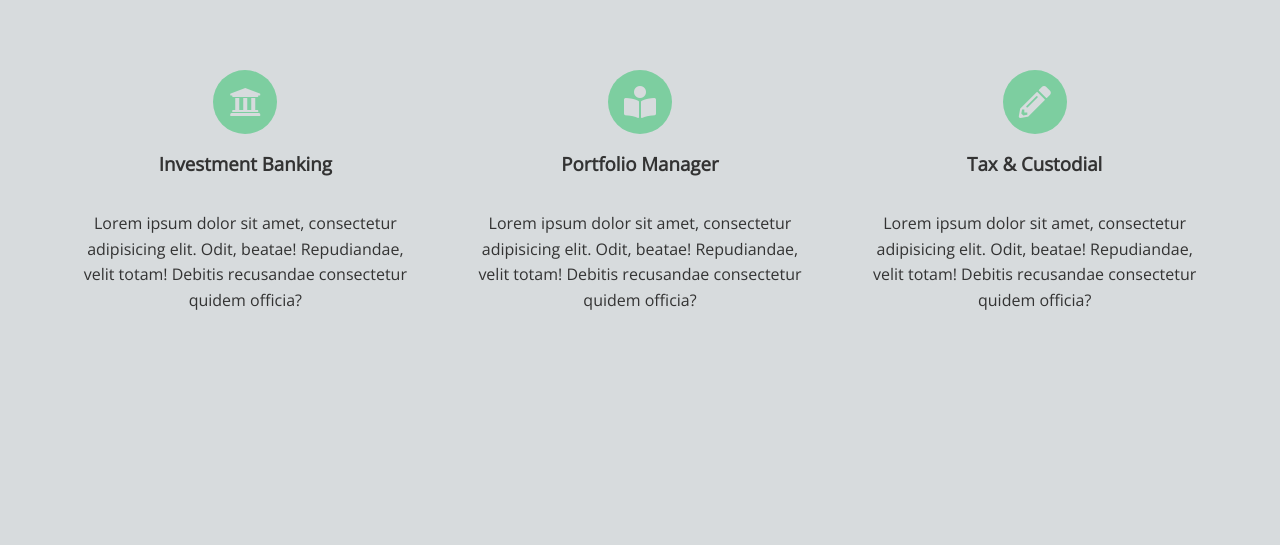
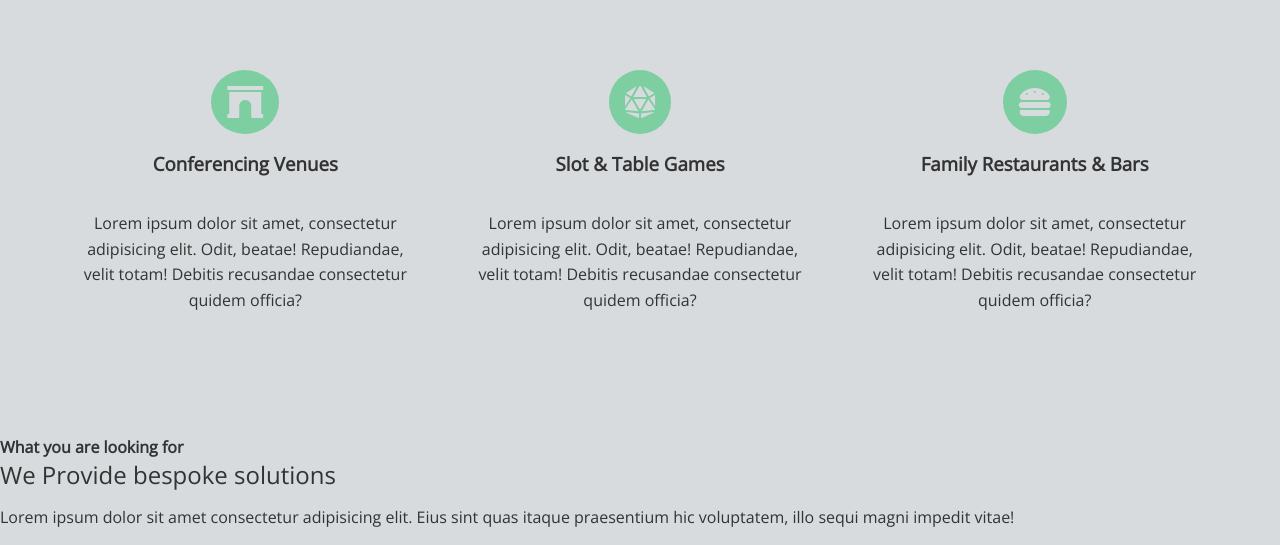
Before and after one commit to TrellixVulnTeam/chance_QR8I, a website: page index.html in a window 1280 px wide. Shown: the part 810-1355 px from the top of the page. Before the commit the page ends 1219 px from the top, so only its background shows below. Drawn offline with nearby package versions, Linux system fonts and the light colour scheme; a web font is replaced by a local one.

Commit message:
adding solutions section

```diff
--- a/index.html
+++ b/index.html
@@ -6,11 +6,13 @@
   <meta name="viewport" content="width=device-width, initial-scale=1.0" />
   <title>Chance</title>
   <link rel="shortcut icon" type="image/x-icon" href="/favicon.ico">
-  <link rel="stylesheet" href="https://use.fontawesome.com/releases/v5.15.1/css/all.css" integrity="sha384-vp86vTRFVJgpjF9jiIGPEEqYqlDwgyBgEF109VFjmqGmIY/Y4HV4d3Gp2irVfcrp" crossorigin="anonymous">
+  <link rel="stylesheet" href="https://use.fontawesome.com/releases/v5.15.1/css/all.css"
+    integrity="sha384-vp86vTRFVJgpjF9jiIGPEEqYqlDwgyBgEF109VFjmqGmIY/Y4HV4d3Gp2irVfcrp" crossorigin="anonymous">
   </link>
   <link rel="stylesheet" href="./dist/css/utility.css" />
   <link rel="stylesheet" href="./dist/css/main.css" />
 </head>
+
 <body id="home">
   <header class="hero">
     <div id="navbar" class="navbar">
@@ -21,15 +23,14 @@
               <a href="#home">Chance</a>
             </h2>
           </li>
-          </ul>
+        </ul>
         <a href="#home" title="Chance" class="navbar__logo"></a><img
-        src="https://www.freeiconspng.com/uploads/dice-png-25.png" id="logo" alt="Dice" /></a>
-
+          src="https://www.freeiconspng.com/uploads/dice-png-25.png" id="logo" alt="Dice" /></a>
       </div>
       <nav>
         <ul class="navbar__list">
           <li>
-              <a href="#home">Home</a>
+            <a href="#home">Home</a>
           </li>
           <li>
             <a href="#about">About</a>
@@ -53,47 +54,66 @@
     </div>
   </header>
 
-
-  <main  >
+  <main>
     <section id="about" class="icons bg-light">
       <div class="about__flex-items">
         <div>
-          <i class="fas fa-university fa-2x"></i>
+          <i class="fas fa-archway fa-2x"></i>
           <div>
             <h3>
-              Investment Banking
+              Conferencing Venues
             </h3>
-            <p>Lorem ipsum dolor sit amet, consectetur adipisicing elit. Odit, beatae! Repudiandae, velit totam! Debitis recusandae consectetur quidem officia?</p>
+            <p>Lorem ipsum dolor sit amet, consectetur adipisicing elit. Odit, beatae! Repudiandae, velit totam! Debitis
+              recusandae consectetur quidem officia?</p>
           </div>
         </div>
         <div>
-          <i class="fas fa-book-reader fa-2x"></i>
+          <i class="fas fa-dice-d20 fa-2x"></i>
           <div>
             <h3>
-              Portfolio Manager
+              Slot & Table Games
             </h3>
-            <p>Lorem ipsum dolor sit amet, consectetur adipisicing elit. Odit, beatae! Repudiandae, velit totam! Debitis recusandae consectetur quidem officia?</p>
+            <p>Lorem ipsum dolor sit amet, consectetur adipisicing elit. Odit, beatae! Repudiandae, velit totam! Debitis
+              recusandae consectetur quidem officia?</p>
           </div>
         </div>
         <div>
-          <i class="fas fa-pencil-alt fa-2x"></i>
+          <i class="fas fa-hamburger fa-2x"></i>
           <div>
             <h3>
-              Tax & Custodial
+              Family Restaurants & Bars
             </h3>
-            <p>Lorem ipsum dolor sit amet, consectetur adipisicing elit. Odit, beatae! Repudiandae, velit totam! Debitis recusandae consectetur quidem officia?</p>
+            <p>Lorem ipsum dolor sit amet, consectetur adipisicing elit. Odit, beatae! Repudiandae, velit totam! Debitis
+              recusandae consectetur quidem officia?</p>
           </div>
         </div>
       </div>
+    </section>
+    <section class="solutions flex-columns">
+      <div class="row">
+        <div class="column">
+          <div class="column-1">
+            <img src="" alt="">
+          </div>
+        </div>
+        <div class="column">
+          <div class="column-2">
+            <h4>What you are looking for</h4>
+            <h2>We Provide bespoke solutions</h2>
+            <p>Lorem ipsum dolor sit amet consectetur adipisicing elit. Eius sint quas itaque praesentium hic
+              voluptatem, illo sequi magni impedit vitae!</p>
+            <a href="" class="btn btn-primary">
+              <i class="fas fa-chevron"></i>Read More
+            </a>
+          </div>
+        </div>
+      </div>
+    </section>
+  </main>
 
-    </section>
-
-
-  </main>
 
   <script src="https://code.jquery.com/jquery-3.5.1.js" integrity="sha256-QWo7LDvxbWT2tbbQ97B53yJnYU3WhH/C8ycbRAkjPDc="
     crossorigin="anonymous"></script>
   <script src="./index.js"></script>
 </body>
-
 </html>
--- a/scss/main.scss
+++ b/scss/main.scss
@@ -64,7 +64,7 @@
   }
 
   #logo {
-    animation: spin 20s linear infinite;
+    animation: spin 30s linear infinite;
   }
 
   @keyframes spin {
```
Also changed, not shown: dist/css/main.css.
